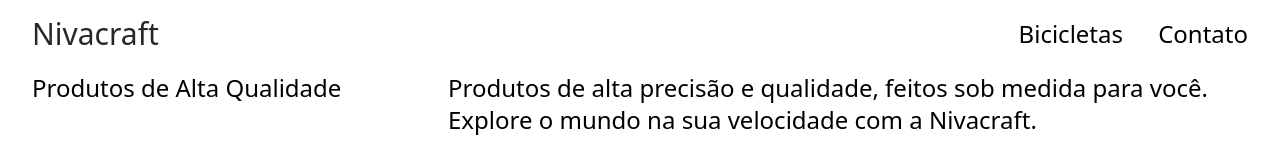
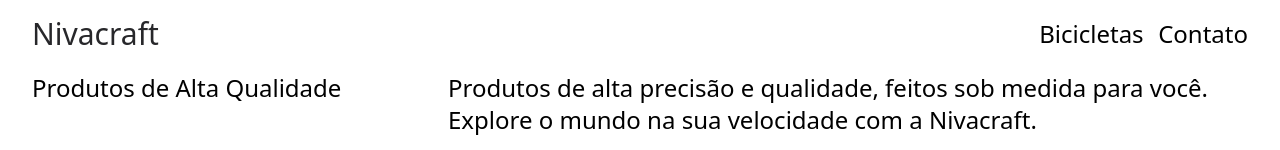
Before and after one commit to tabguimaraes/origamid-nivacraft, a plain HTML site: page src/index.html in a window 1280 px wide. Shown: the top 150 px of the page. Drawn offline with Linux system fonts and the light colour scheme.

Commit message:
ajuste width coluna header

```diff
--- a/src/index.html
+++ b/src/index.html
@@ -7,7 +7,7 @@
     <title>Nivacraft</title>
   </head>
   <body class="mt-4 mx-8">
-    <header class="w-full grid grid-cols-[1fr_250px] items-center mb-5">
+    <header class="w-full grid grid-cols-[1fr_auto] items-center mb-5">
       <p class="text-3xl text-zinc-800">Nivacraft</p>
       <ul class="w-auto grid grid-cols-2 justify-items-end text-2xl">
         <li>Bicicletas</li>
```
Also changed, not shown: src/output.css.
